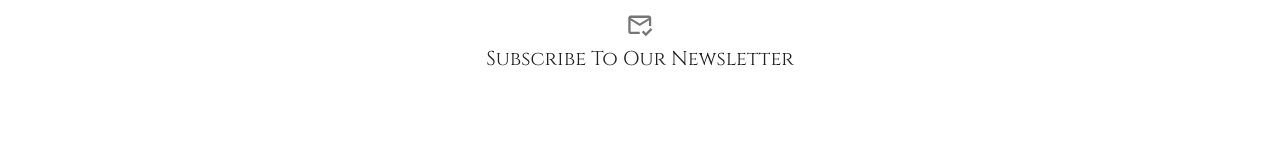
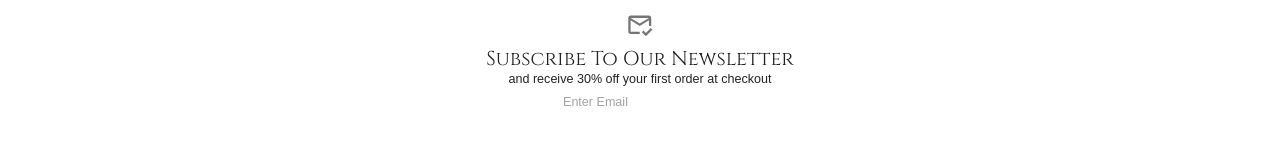
Before and after one commit to brosmar18/ecommerce-client, a React (Create React App) app: page / in a window 1280 px wide. Shown: the part 978-1122 px from the top of the page. Built offline with nearby package versions, Linux system fonts and the light colour scheme; no server answers; a web font is replaced by a local one.

Commit message:
Email input section added

```diff
--- a/src/pages/Home/Subscribe.jsx
+++ b/src/pages/Home/Subscribe.jsx
@@ -11,6 +11,17 @@ const Subscribe = () => {
         <MarkEmailReadOutlinedIcon fontSize="large" />
       </IconButton>
       <Typography variant="h3">Subscribe To Our Newsletter</Typography>
+      <Typography>
+        and receive 30% off your first order at checkout
+      </Typography>
+      <Box>
+        <InputBase
+          placeholder="Enter Email"
+          sx={{ ml: 1, flex: 1}}
+          onChange={(e) => setEmail(e.target.value)}
+          value={email}
+        />
+      </Box>
     </Box>
   )
 }
```
